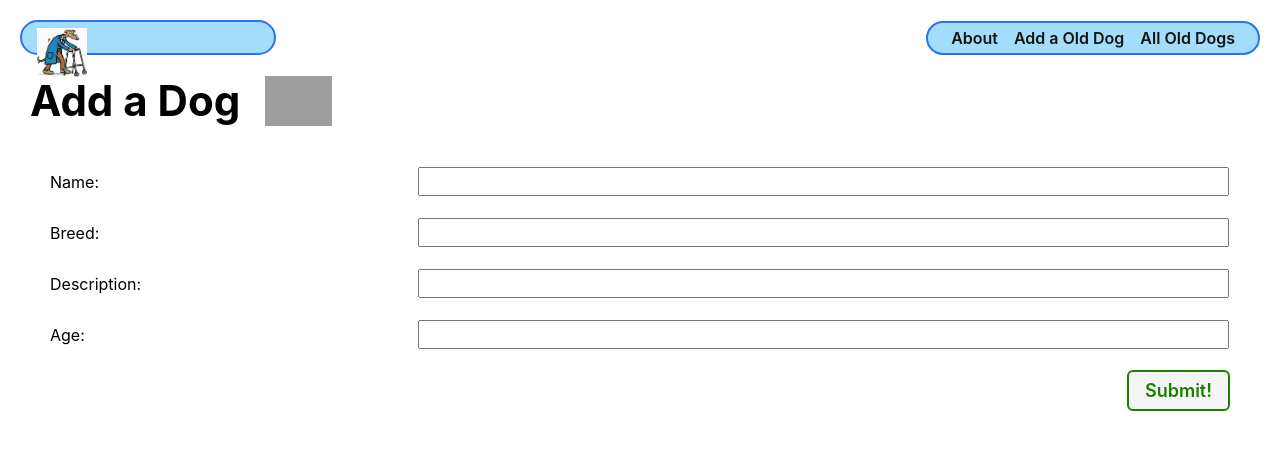
After one commit to bfloyd14/finch-collector, a Django app: page /dogs/create/ in a window 1280 px wide. The commit adds this page. Shown: the top 450 px of the page. Run offline with Django 4.2, Linux system fonts and the light colour scheme; grey boxes are pictures that could not be loaded.

Commit message:
add createview and form to add a dog.

```diff
--- /dev/null
+++ b/finch-collector/main_app/static/css/form.css
@@ -0,0 +1,39 @@
+.form-container {
+  display: flex;
+  flex-direction: column;
+  width: 100%;
+}
+
+table {
+  padding: 0 40px;
+  width: 100%;
+  border-spacing: 0 20px;
+}
+
+th {
+  text-align: left;
+  padding: 6px 20px 0 0;
+  font-weight: normal;
+  vertical-align: top;
+  font-size: var(--font-reg);
+}
+
+td {
+  max-width: 60%;
+}
+
+td > * {
+  width: 100%;
+  padding: 2px 4px;
+  font-size: var(--font-l);
+}
+
+td > textarea {
+  height: calc(4 * var(--font-l) + 8px);
+  font-family: inherit;
+}
+
+.btn {
+  align-self: flex-end;
+  margin-right: 40px;
+}
--- a/finch-collector/main_app/templates/base.html
+++ b/finch-collector/main_app/templates/base.html
@@ -25,12 +25,12 @@
           alt="The Old Dog Logo"
         >
       </a>
-      Old Dog's Dating
     </div>
     <nav>
       <ul>
-        <li><a href="/about">About</a></li>
-        <li><a href="/dogs">All Old Dogs</a></li>
+        <li><a href="{% url "about" %}">About</a></li>
+        <li><a href="{% url "dog-create" %}">Add a Old Dog</a></li>
+        <li><a href="{% url "dog-index" %}">All Old Dogs</a></li>
       </ul>
     </nav>
   </header>
--- a/finch-collector/main_app/templates/dogs/index.html
+++ b/finch-collector/main_app/templates/dogs/index.html
@@ -18,7 +18,7 @@ href="{% static "css//dogs/dog-index.css" %}"
 <section class="card-container">
   {% for dog in dogs %}
     <div class="card">
-      <a href="{% url "dog-detail" dog.id %}}">
+      <a href='{% url "dog-detail" dog.id %}'>
       <div class="card-content">
         <div class="card-img-container">
           <img
@@ -30,7 +30,7 @@ href="{% static "css//dogs/dog-index.css" %}"
         {% if dog.age > 0 %}
         <p>A {{dog.age}} year old {{dog.breed}}</p>
         {% else %}
-        <p>A {{dog.breed}} puppy</p>
+        <p>A {{dog.breed}} puppy.</p>
         {% endif %}
       </div>
 
--- /dev/null
+++ b/finch-collector/main_app/templates/main_app/dog_form.html
@@ -0,0 +1,22 @@
+{% extends "base.html" %}
+{% load static %}
+
+{% block head %}
+<link rel="stylesheet" href="{% static "css/form.css" %}">
+{% endblock  %}
+
+{% block content %}
+
+<div class="page-header">
+  <h1>Add a Dog</h1>
+  <img src="{% static "female-old-dog.jpg" %}" alt="">
+</div>
+<form action="" method="post" class="form-container">
+  {% csrf_token %}
+  <table>
+    {{form.as_table}}
+  </table>
+  <button type="submit" class="btn submit">Submit!</button>
+</form>
+
+{% endblock  %}
--- a/finch-collector/main_app/urls.py
+++ b/finch-collector/main_app/urls.py
@@ -6,5 +6,6 @@ urlpatterns = [
   path('', views.home, name='home'),
   path('about/', views.about, name='about'),
   path('dogs/', views.dog_index, name='dog-index'),
-  path('dogs/<int:dog_id>/', views.dog_detail, name='dog-detail')
+  path('dogs/<int:dog_id>/', views.dog_detail, name='dog-detail'),
+  path('dogs/create/', views.DogCreate.as_view(), name='dog-create'),
 ]
--- a/finch-collector/main_app/views.py
+++ b/finch-collector/main_app/views.py
@@ -1,4 +1,6 @@
 from django.shortcuts import render
+from django.views.generic.edit import CreateView, UpdateView, DeleteView
+
 from .models import Dog
 
 # Create your views here.
@@ -15,4 +17,8 @@ def dog_index(request):
 
 def dog_detail(request, dog_id):
   dog = Dog.objects.get(id=dog_id)
-  return render(request, 'dogs/detail.html', {'dog': dog})
+  return render(request, 'dogs/detail.html', { 'dog': dog })
+
+class DogCreate(CreateView):
+  model = Dog
+  fields = ['name', 'breed', 'description', 'age']
```
Also changed, not shown: finch-collector/main_app/static/images/dog-glasses.jpg (added), finch-collector/main_app/static/images/female-old-dog.jpg (added), finch-collector/main_app/static/images/old-dog-glasses.jpg (added), finch-collector/main_app/static/images/woman-old-dog.jpg (added).
